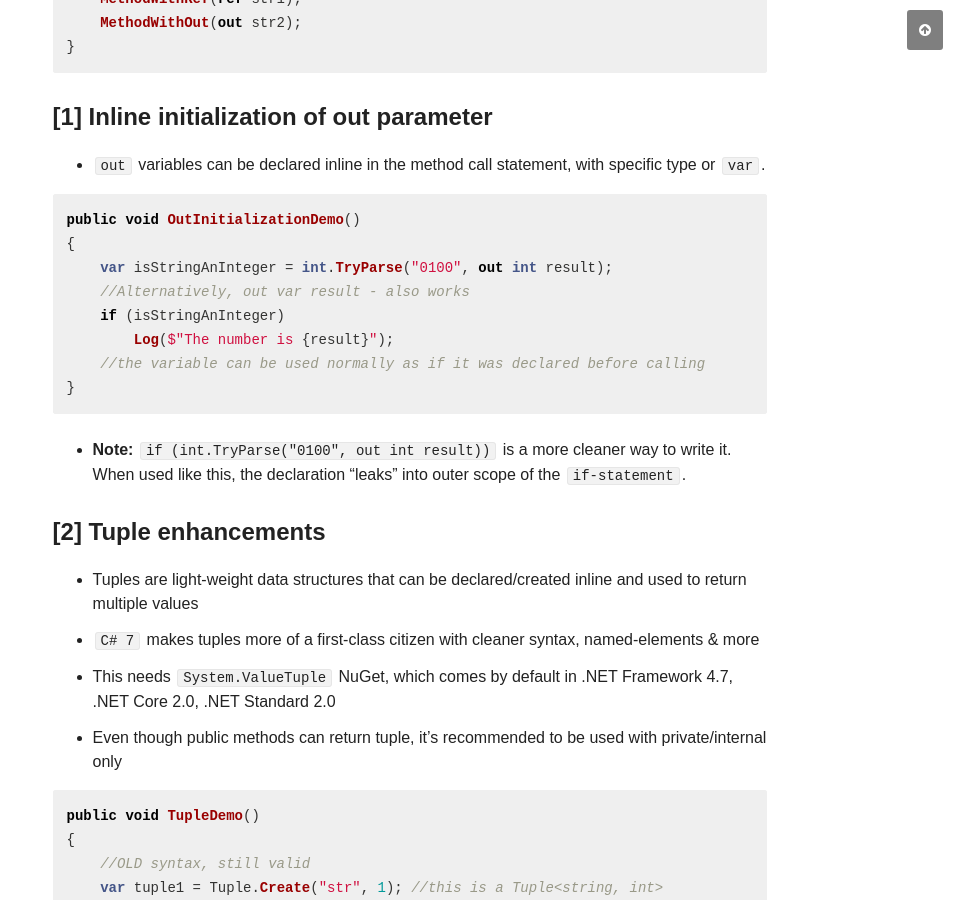
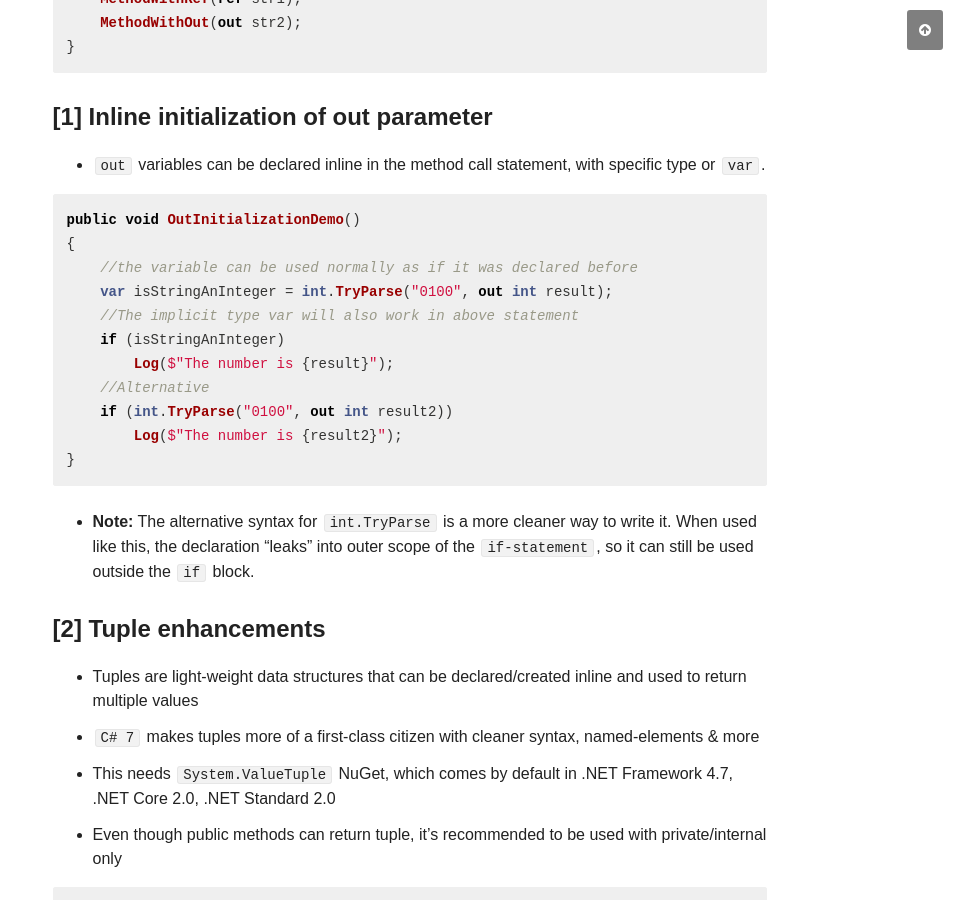
Before and after one commit to chakrabar/chakrabar.github.io, a Jekyll site: the page built from _posts/articles/2017-12-17-new-features-of-csharp-7.md, in a window 1280 px wide and 900 px high, scrolled down 2279 px. Shown: the whole window, without its empty margins (327-1280 px from the left). Built offline with Jekyll 4.4.1, drawn with Linux system fonts in a browser that asks for light colours; nearby versions of some CDN libraries.

````diff
--- a/_posts/articles/2017-12-17-new-features-of-csharp-7.md
+++ b/_posts/articles/2017-12-17-new-features-of-csharp-7.md
@@ -65,15 +65,18 @@
 ```cs
 public void OutInitializationDemo()
 {
+    //the variable can be used normally as if it was declared before
     var isStringAnInteger = int.TryParse("0100", out int result);
-    //Alternatively, out var result - also works
+    //The implicit type var will also work in above statement
     if (isStringAnInteger)
         Log($"The number is {result}");
-    //the variable can be used normally as if it was declared before calling
+    //Alternative
+    if (int.TryParse("0100", out int result2))
+        Log($"The number is {result2}");
 }
 ```
 
-* **Note:** `if (int.TryParse("0100", out int result))` is a more cleaner way to write it. When used like this, the declaration "leaks" into outer scope of the `if-statement`.
+* **Note:** The alternative syntax for `int.TryParse` is a more cleaner way to write it. When used like this, the declaration "leaks" into outer scope of the `if-statement`, so it can still be used outside the `if` block.
 
 #### [2] Tuple enhancements
 * Tuples are light-weight data structures that can be declared/created inline and used to return multiple values
````
